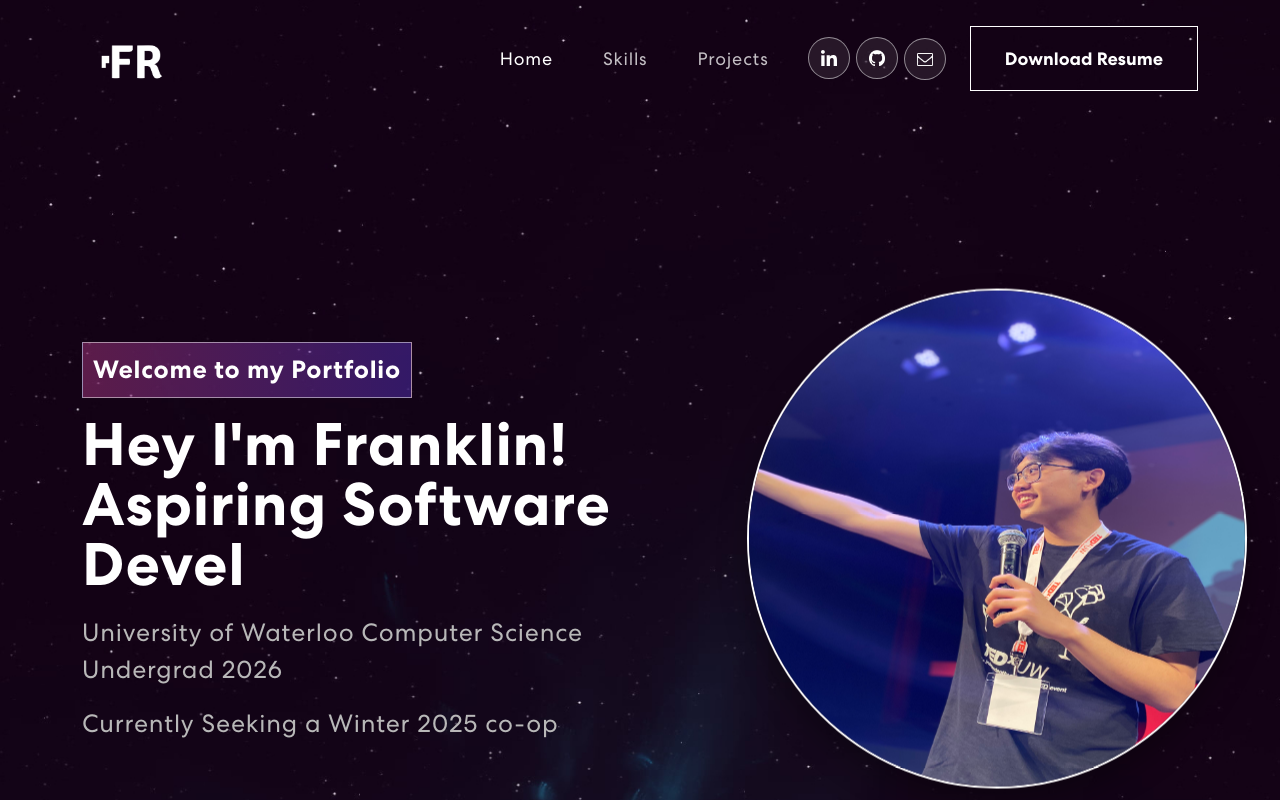
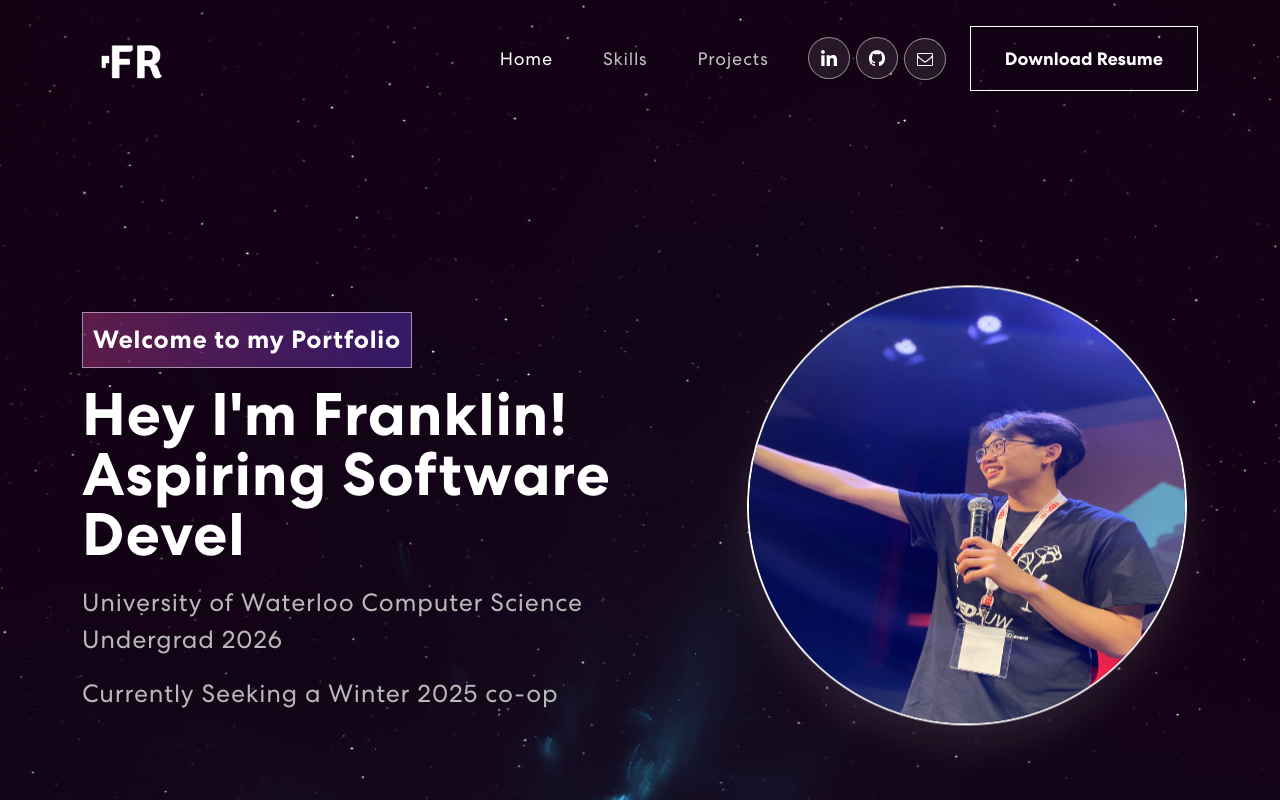
Before and after one commit to franklin611/React-Website, a React (Create React App) app: page / in a window 1280 px wide. Shown: the top 800 px of the page. Built offline with nearby package versions, Linux system fonts and the light colour scheme.

Commit message:
minor image formatting changes

```diff
--- a/src/App.css
+++ b/src/App.css
@@ -69,11 +69,12 @@ a:hover {
 .icon-image {
   border-radius: 50%;
   border: 2px solid #ffffff;
-  height:500px;
-  width: 500px;
   overflow: hidden;
   position: relative;
-  box-shadow: 0px 15px 30px rgba(0, 0, 0, 0.3);
+  height: 55vmin; /* Maintain proportions as screen size changes*/
+  width: 55vmin;
+  box-shadow: 0 20px 40px rgba(255, 255, 255, 0.1);
+
 }
 
 img {
```
